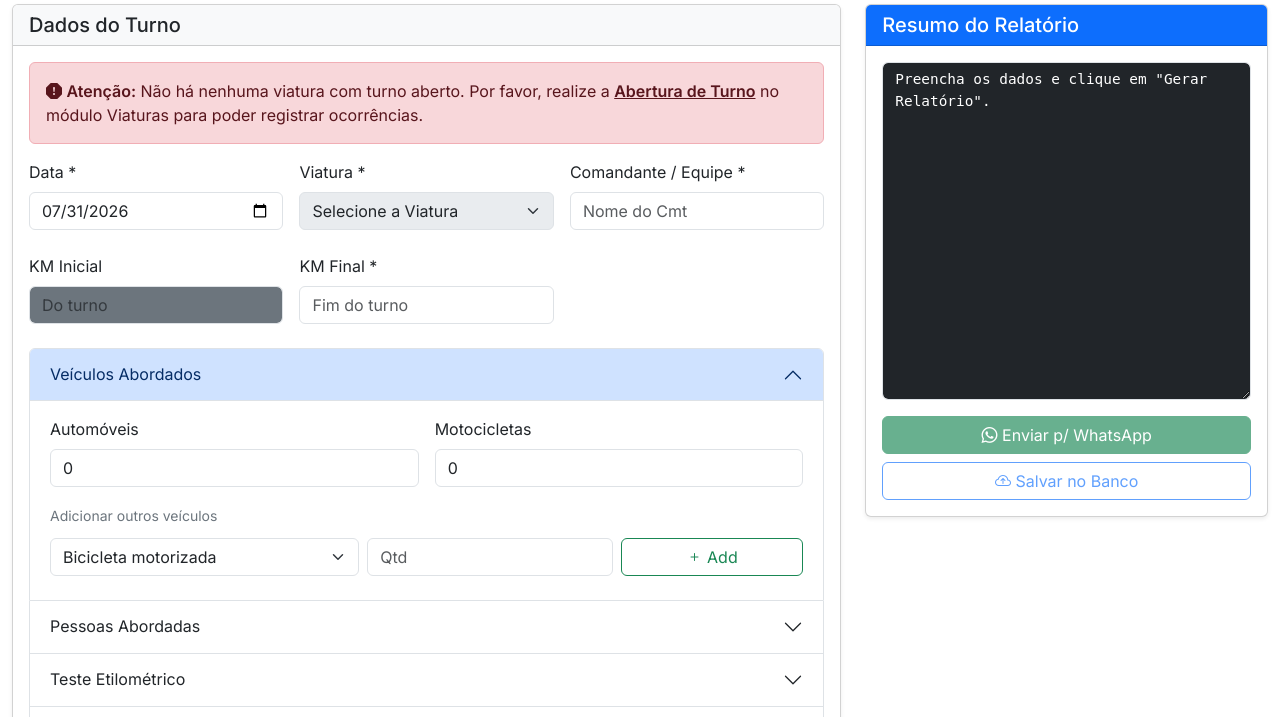
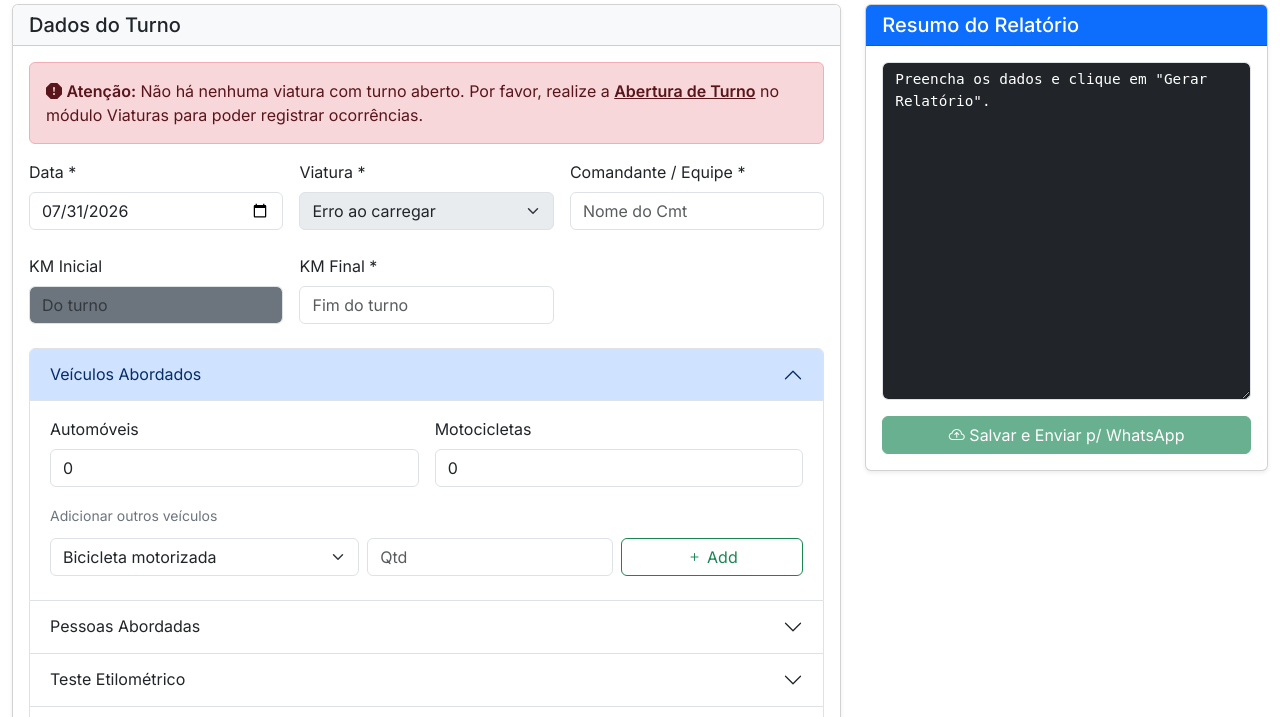
Before and after one commit to andredzanon/controle_policial, a Django app: page / in a window 1280 px wide. Shown: the part 149-866 px from the top of the page. Run offline with Django 5.2, Linux system fonts and the light colour scheme; the visitor is signed in with stand-in values (Sample User, id 1); data that the repository does not hold is empty.

Commit message:
feat: une botoes de whatsapp e salvar, impede saida sem salvar

```diff
--- a/ocorrencias/templates/ocorrencias/index.html
+++ b/ocorrencias/templates/ocorrencias/index.html
@@ -429,11 +429,8 @@
             <div class="card-body">
                 <textarea class="form-control mb-3 text-white bg-dark" style="font-family: monospace; font-size: 0.9rem;" id="textoRelatorio" rows="15" readonly>Preencha os dados e clique em "Gerar Relatório".</textarea>
                 <div class="d-grid gap-2">
-                    <button class="btn btn-success" disabled id="btnWhatsApp">
-                        <i class="bi bi-whatsapp"></i> Enviar p/ WhatsApp
-                    </button>
-                    <button class="btn btn-outline-primary" disabled id="btnSalvar">
-                        <i class="bi bi-cloud-arrow-up"></i> Salvar no Banco
+                    <button class="btn btn-success" disabled id="btnSalvarWhatsapp">
+                        <i class="bi bi-cloud-arrow-up"></i> Salvar e Enviar p/ WhatsApp
                     </button>
                 </div>
             </div>
@@ -457,6 +454,18 @@ let dynamicLists = {
 };
 
 let editId = "{{ edit_id }}";
+let isDirty = false;
+
+window.addEventListener('beforeunload', function (e) {
+    if (isDirty) {
+        e.preventDefault();
+        e.returnValue = '';
+    }
+});
+
+document.getElementById('formOcorrencias').addEventListener('input', function() {
+    isDirty = true;
+});
 
 // Auto-set today's date
 document.getElementById('data').valueAsDate = new Date();
@@ -575,12 +584,14 @@ function addListRow(listId, type, inputIds, triggerSumUpdate = false) {
         }
     });
 
+    isDirty = true;
     if (triggerSumUpdate) updateCondutoresSum();
 }
 
 function removeListRow(listId, index, type, triggerSumUpdate = false) {
     dynamicLists[listId].splice(index, 1);
     renderList(listId, type, triggerSumUpdate);
+    isDirty = true;
     if (triggerSumUpdate) updateCondutoresSum();
 }
 
@@ -612,8 +623,8 @@ function resetForm() {
         document.getElementById(list).innerHTML = '';
     });
     document.getElementById('textoRelatorio').value = "Preencha os dados e clique em 'Gerar Relatório'.";
-    document.getElementById('btnWhatsApp').disabled = true;
-    document.getElementById('btnSalvar').disabled = true;
+    document.getElementById('btnSalvarWhatsapp').disabled = true;
+    isDirty = false;
 }
 
 function getPayload() {
@@ -681,8 +692,7 @@ document.getElementById('btnGerarRelatorio').addEventListener('click', async fun
 
         if(response.ok) {
             document.getElementById('textoRelatorio').value = result.texto;
-            document.getElementById('btnWhatsApp').disabled = false;
-            document.getElementById('btnSalvar').disabled = false;
+            document.getElementById('btnSalvarWhatsapp').disabled = false;
         } else {
             alert("Erro: " + result.error);
         }
@@ -694,18 +704,11 @@ document.getElementById('btnGerarRelatorio').addEventListener('click', async fun
     }
 });
 
-// WhatsApp Share
-document.getElementById('btnWhatsApp').addEventListener('click', function() {
-    let text = document.getElementById('textoRelatorio').value;
-    let url = "https://api.whatsapp.com/send?text=" + encodeURIComponent(text);
-    window.open(url, '_blank');
-});
-
-// Logic to Save to Database (RNF-15, SPA)
-document.getElementById('btnSalvar').addEventListener('click', async function() {
+// Logic to Save to Database and send WhatsApp
+document.getElementById('btnSalvarWhatsapp').addEventListener('click', async function() {
     let payload = getPayload();
 
-    let btn = document.getElementById('btnSalvar');
+    let btn = document.getElementById('btnSalvarWhatsapp');
     btn.innerHTML = '<span class="spinner-border spinner-border-sm" role="status" aria-hidden="true"></span> Salvando...';
     btn.disabled = true;
 
@@ -722,7 +725,13 @@ document.getElementById('btnSalvar').addEventListener('click', async function()
         let result = await response.json();
 
         if(response.ok) {
-            alert(result.message);
+            isDirty = false; // limpa o flag pois salvou
+
+            // Abre o whatsapp com o texto
+            let text = document.getElementById('textoRelatorio').value;
+            let url = "https://api.whatsapp.com/send?text=" + encodeURIComponent(text);
+            window.open(url, '_blank');
+
             if (editId) {
                 window.location.href = "{% url 'ocorrencias:historico' %}";
             } else {
@@ -736,7 +745,7 @@ document.getElementById('btnSalvar').addEventListener('click', async function()
         alert("Erro na conexão com o servidor.");
         btn.disabled = false;
     } finally {
-        btn.innerHTML = editId ? '<i class="bi bi-cloud-arrow-up"></i> Atualizar no Banco' : '<i class="bi bi-cloud-arrow-up"></i> Salvar no Banco';
+        btn.innerHTML = editId ? '<i class="bi bi-cloud-arrow-up"></i> Atualizar e Enviar' : '<i class="bi bi-cloud-arrow-up"></i> Salvar e Enviar p/ WhatsApp';
     }
 });
 
@@ -745,8 +754,8 @@ async function carregarDadosEdicao() {
     if (!editId) return;
 
     document.getElementById('pageTitle').innerText = "Edição de Turno de Serviço";
-    document.getElementById('btnSalvar').innerHTML = '<i class="bi bi-cloud-arrow-up"></i> Atualizar no Banco';
-    document.getElementById('btnSalvar').disabled = false;
+    document.getElementById('btnSalvarWhatsapp').innerHTML = '<i class="bi bi-cloud-arrow-up"></i> Atualizar e Enviar';
+    document.getElementById('btnSalvarWhatsapp').disabled = false;
 
     try {
         let res = await fetch("{% url 'ocorrencias:api_obter_dados_relatorio_json' 0 %}".replace('0', editId));
```
